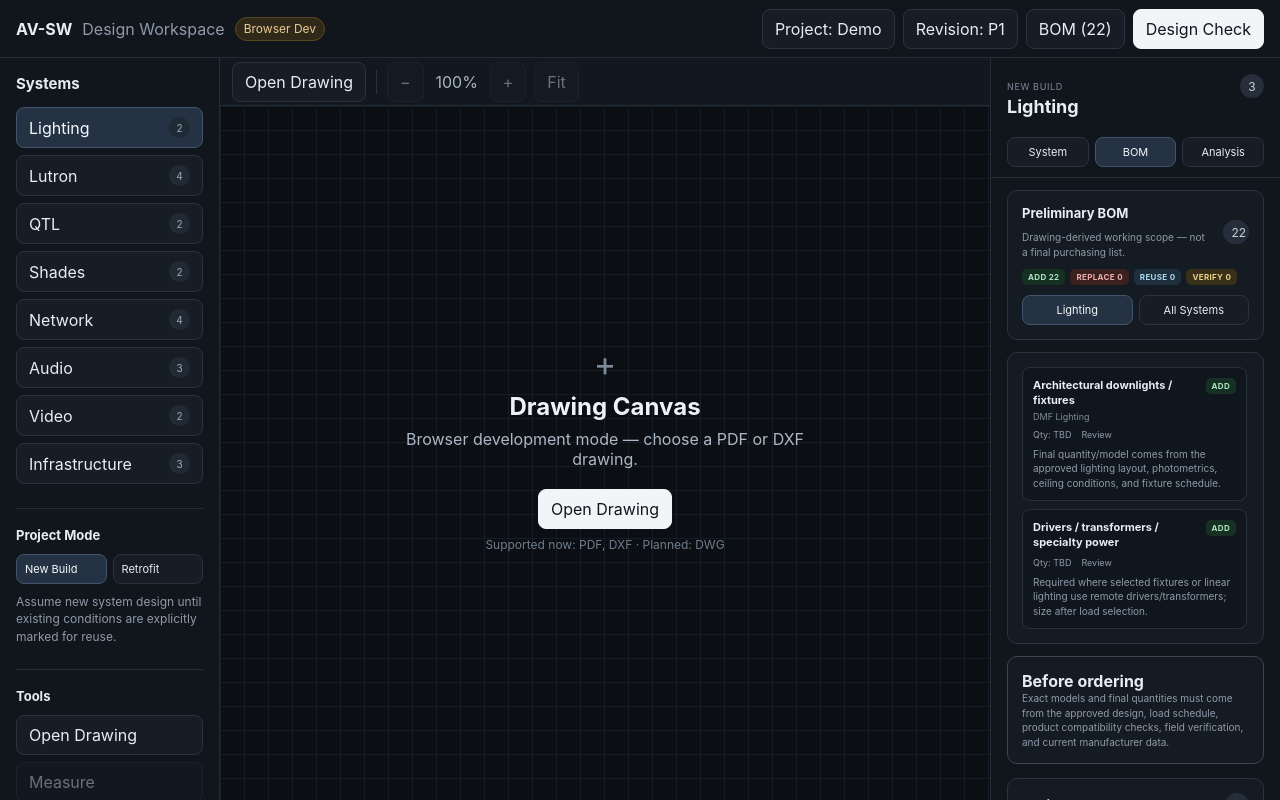
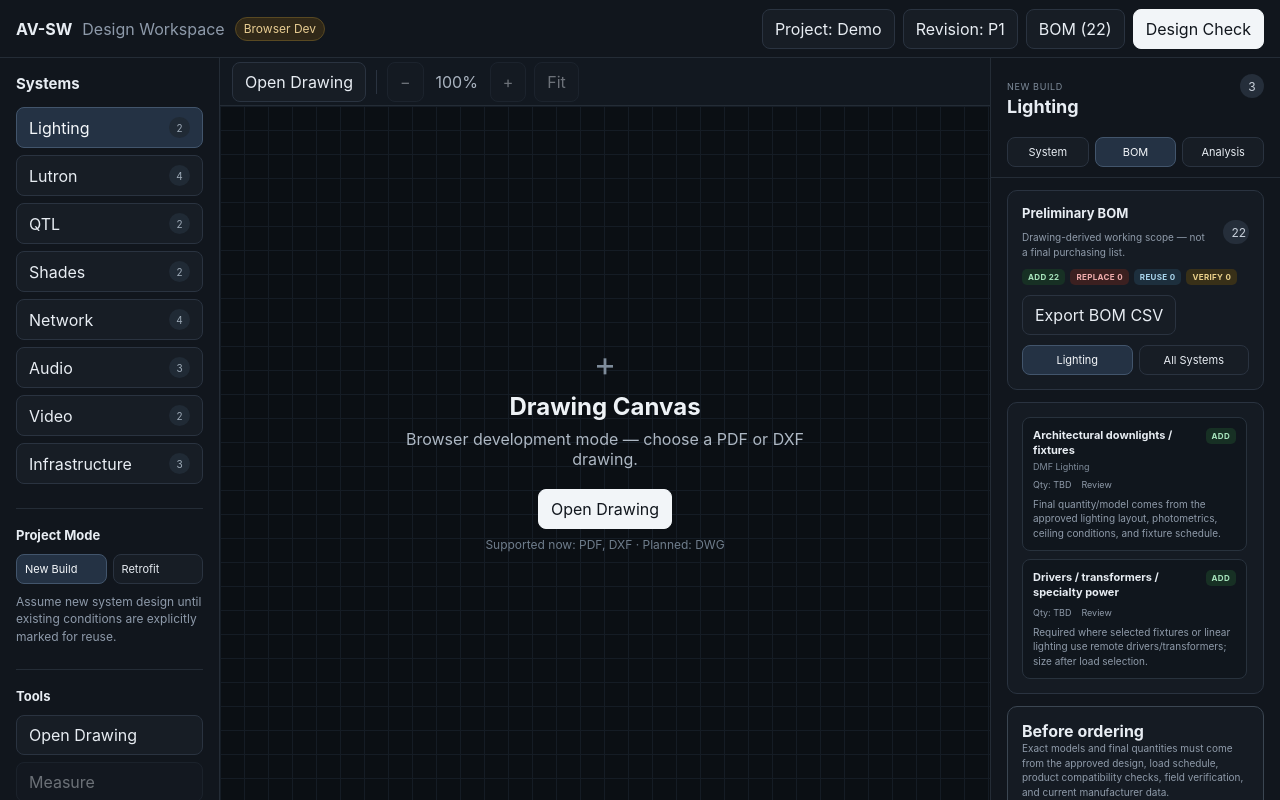
Before and after one commit to CucaChann/AV-SW, a React (Vite) app: page / in a window 1280 px wide. Both pictures are taken after a click on the button "BOM". Built offline with nearby package versions, Linux system fonts and the light colour scheme.

Commit message:
feat: export preliminary and retrofit BOM as CSV

```diff
--- a/src/components/Inspector.tsx
+++ b/src/components/Inspector.tsx
@@ -56,6 +56,51 @@ function BomRows({ items }: { items: BomItem[] }) {
       ))}
     </div>
   );
+}
+
+function csvCell(value: string) {
+  return `"${value.replaceAll('"', '""')}"`;
+}
+
+function exportBomCsv(items: BomItem[], mode: ProjectMode) {
+  const header = [
+    "System",
+    "Manufacturer",
+    "Item",
+    "Quantity",
+    "Scope",
+    "Confidence",
+    "Basis",
+  ];
+
+  const rows = items.map((item) => [
+    item.system,
+    item.manufacturer ?? "",
+    item.item,
+    item.quantity,
+    item.status,
+    item.confidence,
+    item.basis,
+  ]);
+
+  const csv = [
+    `AV-SW ${mode === "retrofit" ? "Retrofit Delta" : "Preliminary"} BOM`,
+    header.map(csvCell).join(","),
+    ...rows.map((row) => row.map((value) => csvCell(String(value))).join(",")),
+  ].join("\r\n");
+
+  const blob = new Blob([csv], { type: "text/csv;charset=utf-8" });
+  const url = URL.createObjectURL(blob);
+  const anchor = document.createElement("a");
+  anchor.href = url;
+  anchor.download =
+    mode === "retrofit"
+      ? "av-sw-retrofit-delta-bom.csv"
+      : "av-sw-preliminary-bom.csv";
+  document.body.appendChild(anchor);
+  anchor.click();
+  anchor.remove();
+  URL.revokeObjectURL(url);
 }
 
 export default function Inspector({
@@ -248,6 +293,14 @@ export default function Inspector({
               </span>
             </div>
 
+            <button
+              className="export-bom-button"
+              onClick={() => exportBomCsv(bom, mode)}
+              disabled={bom.length === 0}
+            >
+              Export BOM CSV
+            </button>
+
             <div className="scope-toggle">
               <button
                 className={!showAllBom ? "active" : ""}
```
